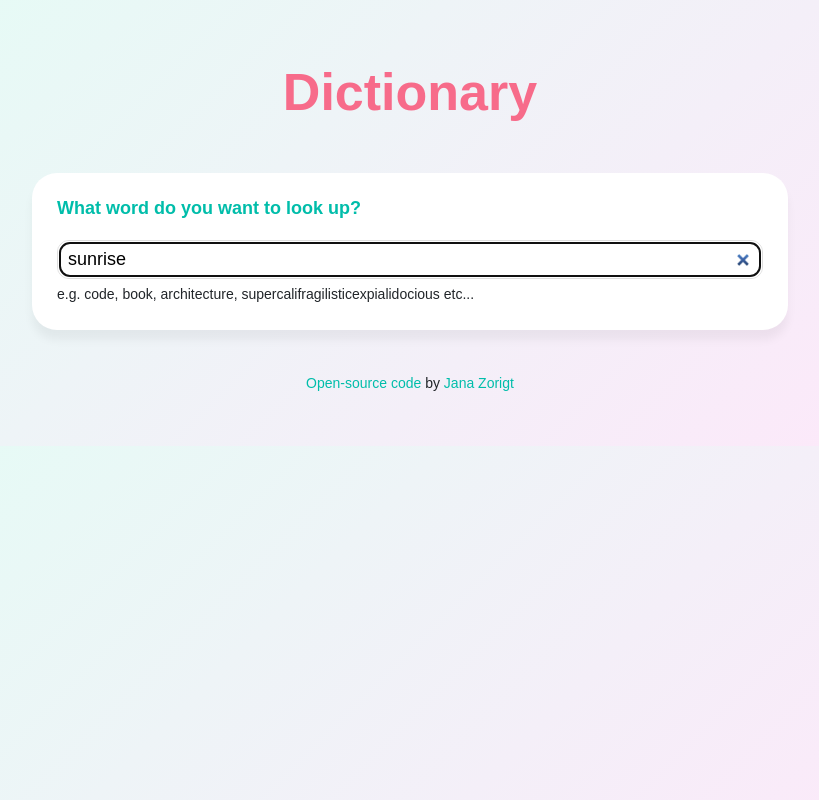
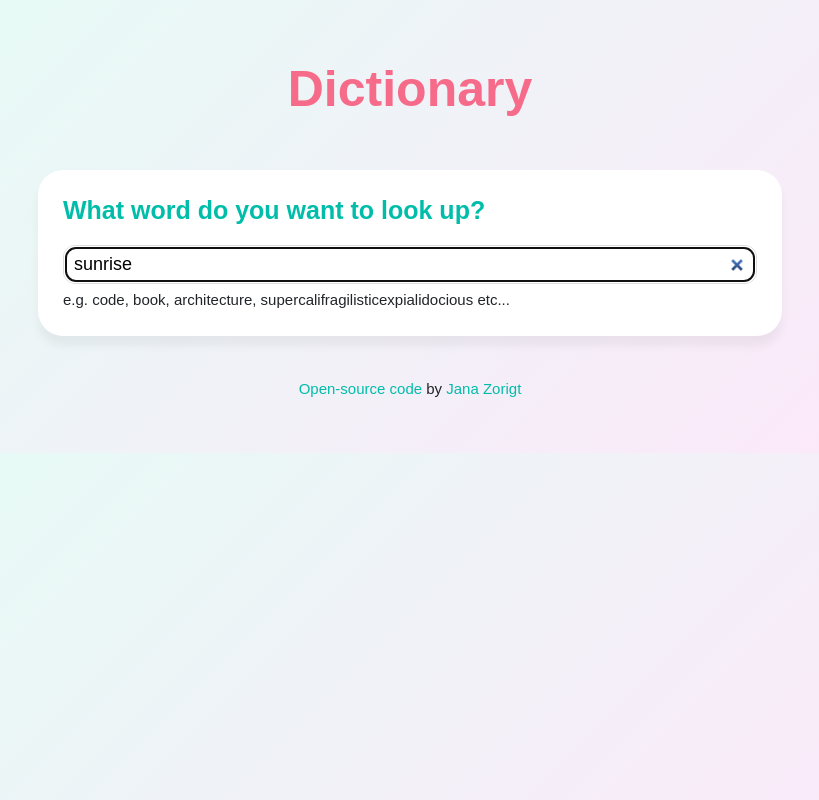
Before and after one commit to JanaZorigt/dictionary-project, a React (Create React App) app: page / in a window 1280 px wide. Shown: the whole page, without its empty margins (230-1049 px from the left). Built offline with nearby package versions, Linux system fonts and the light colour scheme; no server answers; a web font is replaced by a local one.

Commit message:
Cleanup & Final touch (SEO friendly)

```diff
--- a/package.json
+++ b/package.json
@@ -9,7 +9,6 @@
     "axios": "^0.26.0",
     "react": "^17.0.2",
     "react-dom": "^17.0.2",
-    "react-h5-audio-player": "^3.8.3",
     "react-scripts": "^5.0.0",
     "web-vitals": "^2.1.4"
   },
--- a/public/index.html
+++ b/public/index.html
@@ -7,7 +7,7 @@
     <meta name="theme-color" content="#000000" />
     <meta
       name="description"
-      content="Web site created using create-react-app"
+      content="React Dictionary Application coded by front-end developer Jana Zorigt"
     />
     <link
       href="https://cdn.jsdelivr.net/npm/bootstrap@5.1.3/dist/css/bootstrap.min.css"
@@ -20,34 +20,12 @@
       src="https://kit.fontawesome.com/8cb409af08.js"
       crossorigin="anonymous"
     ></script>
-    <!--
-      manifest.json provides metadata used when your web app is installed on a
-      user's mobile device or desktop. See https://developers.google.com/web/fundamentals/web-app-manifest/
-    -->
     <link rel="manifest" href="%PUBLIC_URL%/manifest.json" />
-    <!--
-      Notice the use of %PUBLIC_URL% in the tags above.
-      It will be replaced with the URL of the `public` folder during the build.
-      Only files inside the `public` folder can be referenced from the HTML.
 
-      Unlike "/favicon.ico" or "favicon.ico", "%PUBLIC_URL%/favicon.ico" will
-      work correctly both with client-side routing and a non-root public URL.
-      Learn how to configure a non-root public URL by running `npm run build`.
-    -->
     <title>Jana's React Dictionary App</title>
   </head>
   <body>
     <noscript>You need to enable JavaScript to run this app.</noscript>
     <div id="root"></div>
-    <!--
-      This HTML file is a template.
-      If you open it directly in the browser, you will see an empty page.
-
-      You can add webfonts, meta tags, or analytics to this file.
-      The build step will place the bundled scripts into the <body> tag.
-
-      To begin the development, run `npm start` or `yarn start`.
-      To create a production bundle, use `npm run build` or `yarn build`.
-    -->
   </body>
 </html>
--- a/src/App.css
+++ b/src/App.css
@@ -6,12 +6,12 @@ body {
 }
 
 .App {
-  max-width: 780px;
+  max-width: 768px;
   margin: 30px auto;
 }
 
 .App-header {
-  font-size: 52px;
+  font-size: 50px;
   font-weight: bold;
   text-align: center;
   color: #f76b8a;
@@ -21,7 +21,7 @@ body {
 .App-footer {
   text-align: center;
   padding: 3%;
-  font-size: 14px;
+  font-size: 15px;
 }
 
 a:link,
--- a/src/Dictionary.css
+++ b/src/Dictionary.css
@@ -1,5 +1,5 @@
 .Dictionary h1 {
-  font-size: 18px;
+  font-size: 25px;
   font-weight: bold;
   margin-bottom: 20px;
   color: #00bdaa;
@@ -22,6 +22,6 @@
 }
 
 .Dictionary .hint {
-  font-size: 14px;
+  font-size: 15px;
   margin-top: 5px;
 }
--- a/src/Meaning.css
+++ b/src/Meaning.css
@@ -1,5 +1,5 @@
 .Meaning h3 {
-  font-size: 28px;
+  font-size: 30px;
   font-weight: bold;
   color: #f76b8a;
   margin-bottom: 20px;
@@ -10,9 +10,7 @@
 }
 
 .Meaning .example {
-  font-size: 14px;
-  opacity: 0.75;
-  font-style: italic;
+  font-size: 15px;
   margin: 10px;
   color: #00bdaa;
 }
--- a/src/Phonetic.css
+++ b/src/Phonetic.css
@@ -3,16 +3,13 @@
   font-size: 25px;
   margin: 10px;
   transition: all 150ms ease-in-out;
-  opacity: 0.75;
 }
 
 .Phonetic li:hover {
   cursor: pointer;
-  color: #f76b8a;
   opacity: 0.75;
 }
 
 .Phonetic .text {
-  opacity: 0.75;
   font-size: 18px;
 }
--- a/src/Synonyms.css
+++ b/src/Synonyms.css
@@ -4,7 +4,7 @@
 }
 
 .Synonyms li {
-  font-size: 14px;
+  font-size: 15px;
   display: inline-flex;
   margin: 5px;
   line-height: 1;
```
Also changed, not shown: src/Photos.css (line endings or trailing spaces).
